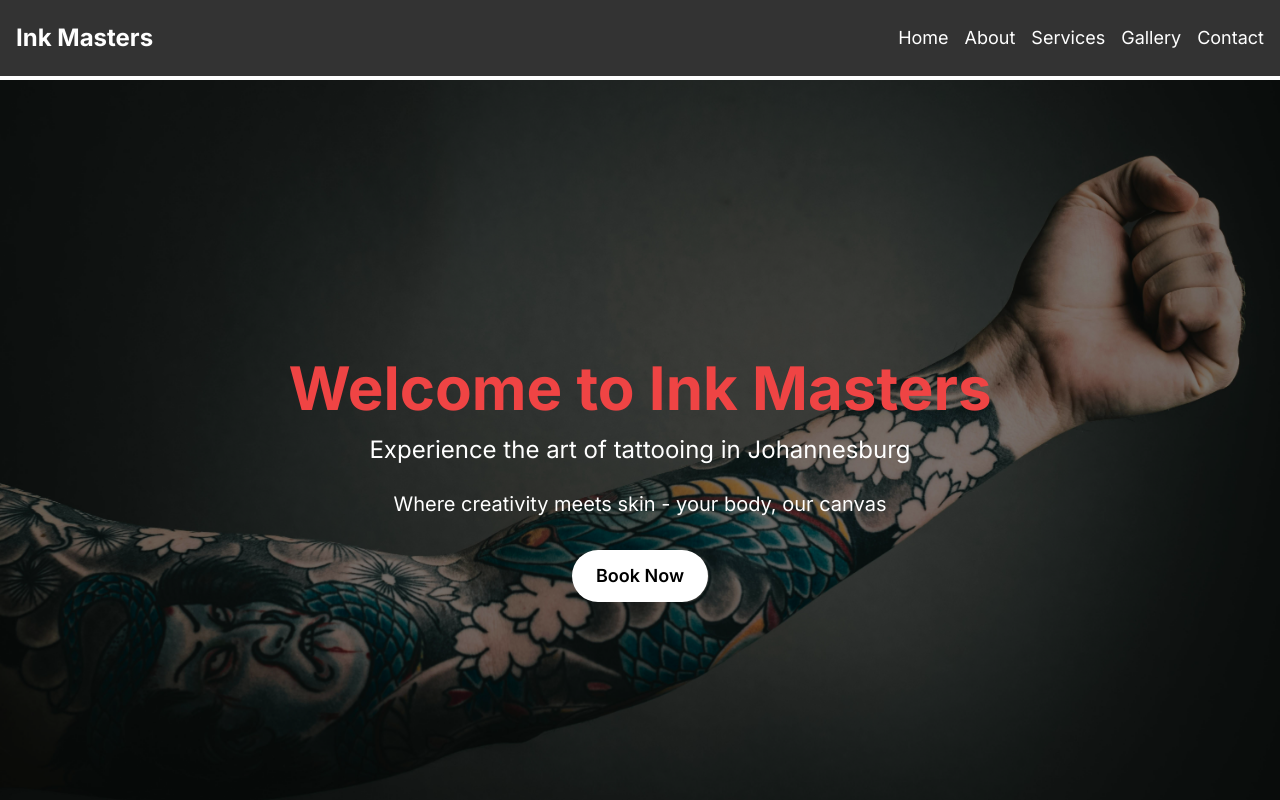
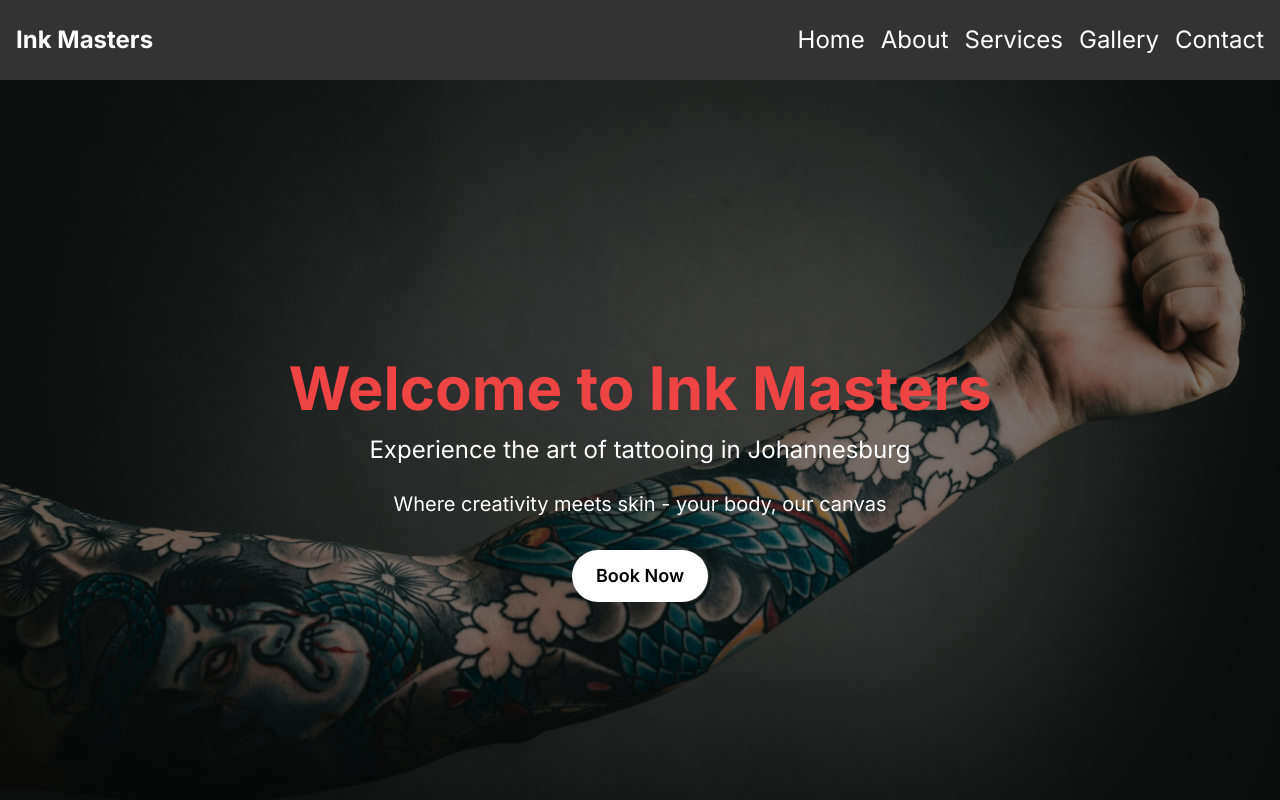
Before and after one commit to ThulaniMthembu/tattoo-parlor, a Next.js app: page / in a window 1280 px wide. Shown: the top 800 px of the page. Built offline with nearby package versions, Linux system fonts and the light colour scheme.

Commit message:
fixed navbar

```diff
--- a/src/components/Navbar.tsx
+++ b/src/components/Navbar.tsx
@@ -49,13 +49,15 @@ export default function Navbar() {
             exit="closed"
             variants={menuVariants}
             transition={{ duration: 0.3 }}
-            className="fixed inset-0 bg-black flex flex-col items-center justify-center z-40"
+            className="fixed inset-0 bg-black flex flex-col items-center justify-center z-40 h-screen w-screen"
           >
-            <NavLink href="/" onClick={toggleMenu}>Home</NavLink>
-            <NavLink href="/about" onClick={toggleMenu}>About</NavLink>
-            <NavLink href="/services" onClick={toggleMenu}>Services</NavLink>
-            <NavLink href="/gallery" onClick={toggleMenu}>Gallery</NavLink>
-            <NavLink href="/contact" onClick={toggleMenu}>Contact</NavLink>
+            <div className="flex flex-col items-center space-y-6">
+              <NavLink href="/" onClick={toggleMenu}>Home</NavLink>
+              <NavLink href="/about" onClick={toggleMenu}>About</NavLink>
+              <NavLink href="/services" onClick={toggleMenu}>Services</NavLink>
+              <NavLink href="/gallery" onClick={toggleMenu}>Gallery</NavLink>
+              <NavLink href="/contact" onClick={toggleMenu}>Contact</NavLink>
+            </div>
           </motion.div>
         )}
       </AnimatePresence>
@@ -65,7 +67,7 @@ export default function Navbar() {
 
 function NavLink({ href, children, onClick }: { href: string; children: React.ReactNode; onClick?: () => void }) {
   return (
-    <Link href={href} className="text-white hover:text-gray-300 transition-colors py-2 text-lg" onClick={onClick}>
+    <Link href={href} className="text-white hover:text-gray-300 transition-colors py-2 text-2xl" onClick={onClick}>
       {children}
     </Link>
   )
```
